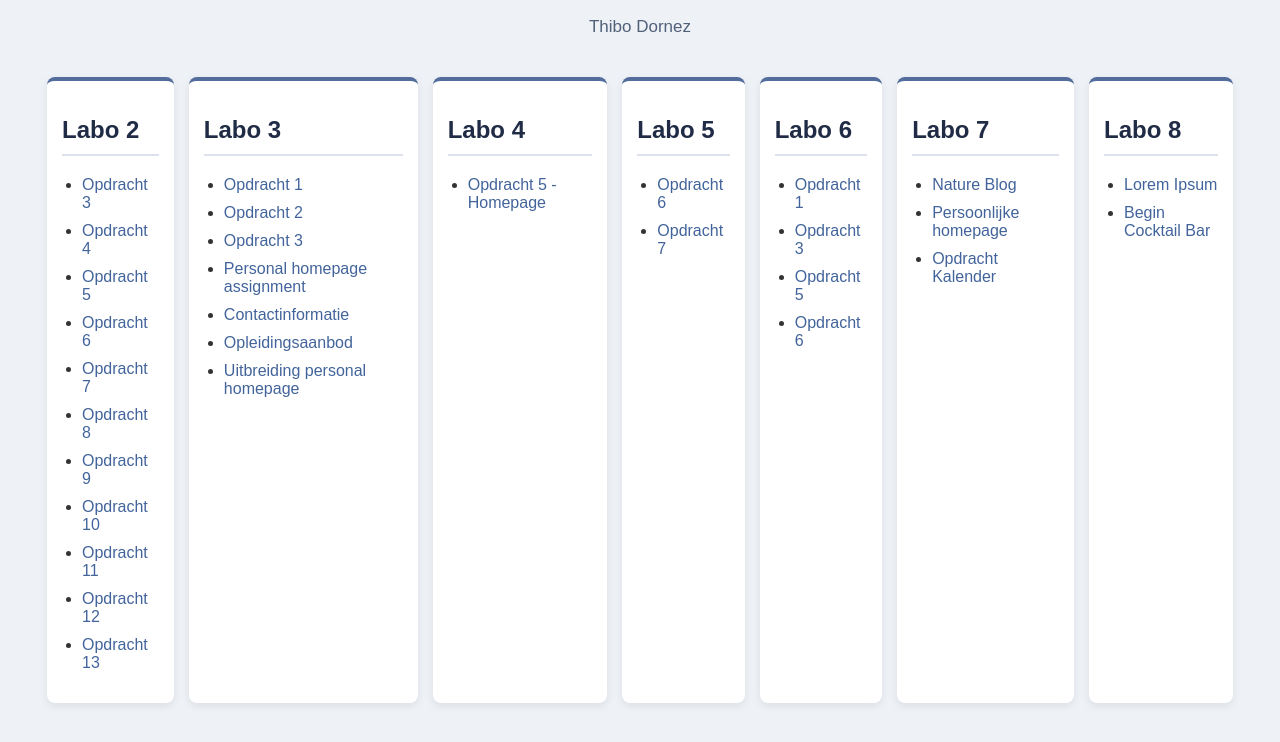
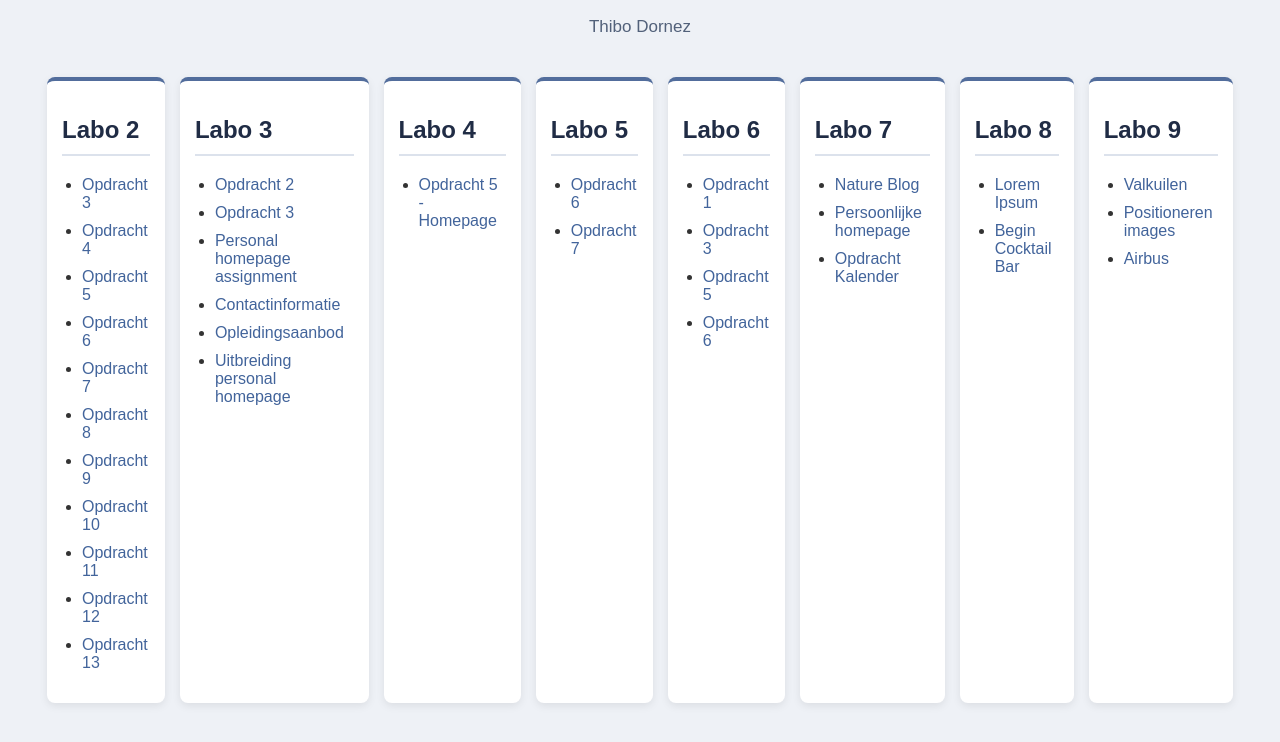
Before and after one commit to WDishwasher/webdevelopment, a plain HTML site: page index.html in a window 1280 px wide. Shown: the part 100-842 px from the top of the page. Drawn offline with Linux system fonts and the light colour scheme.

Commit message:
Labo 9 verbeterd

```diff
--- a/index.html
+++ b/index.html
@@ -32,7 +32,6 @@
         <td>
             <h2>Labo 3</h2>
             <ul>
-                <li><a href="opdracht1/opdracht1.html">Opdracht 1</a></li>
                 <li><a href="opdracht2/opdracht2.html">Opdracht 2</a></li>
                 <li><a href="opdracht3/opdracht3.html">Opdracht 3</a></li>
                 <li><a href="persoonlijke-homepage/homepage.html">Personal homepage assignment</a></li>
@@ -84,6 +83,15 @@
                 <li><a href="Labo 8/begin_cocktail_bar/loungestart.html">Begin Cocktail Bar</a></li>
             </ul>
         </td>
+
+        <td>
+            <h2>Labo 9</h2>
+            <ul>
+                <li><a href="Labo 9/Valkuilen/index.html">Valkuilen</a></li>
+                <li><a href="Labo 9/Positioneren images/index.html">Positioneren images</a></li>
+                <li><a href="Labo 9/Airbus/airbus.html">Airbus</a></li>
+            </ul>
+        </td>
     </tr>
 </table>
 
```
